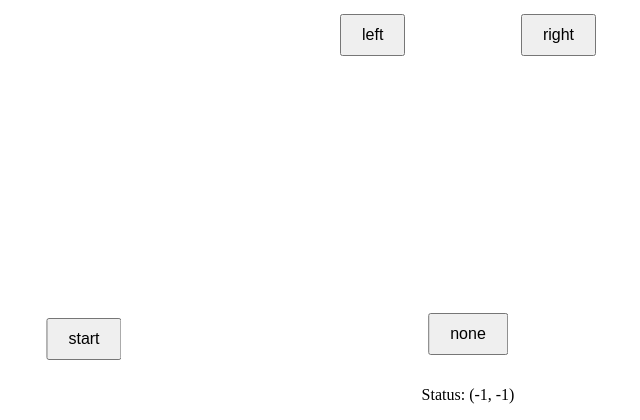
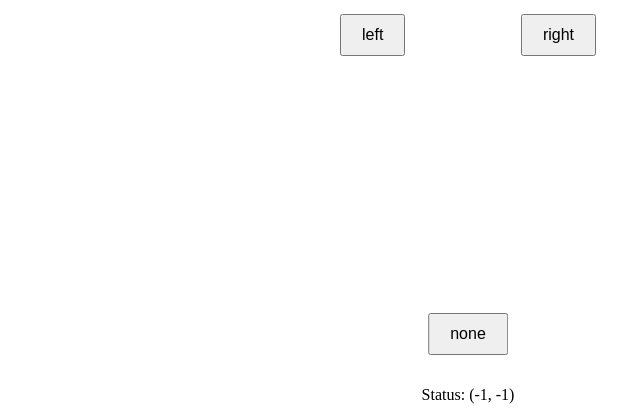
Before and after one commit to katharina-lang/rlhf, a Flask app: page / in a window 1280 px wide. Shown: the part 380-800 px from the top of the page, without its empty margins (172-812 px from the left). Run offline with Flask 3, Linux system fonts and the light colour scheme; data that the repository does not hold is empty.

Commit message:
Start Button entfernt

```diff
--- a/rlhf/utils/templates/index.html
+++ b/rlhf/utils/templates/index.html
@@ -152,7 +152,6 @@
         <button id="button-right" class="button" onclick="sendAction('right')">right</button>
         <button id="button-top" class="button" onclick="sendAction('equal')">equal</button>
         <button id="button-bottom" class="button" onclick="sendAction('none')">none</button>
-        <button id="button-start" class="button" onclick="sendAction('start')">start</button>
     </div>
 
     <!-- Statusanzeige (Optional) -->
```
